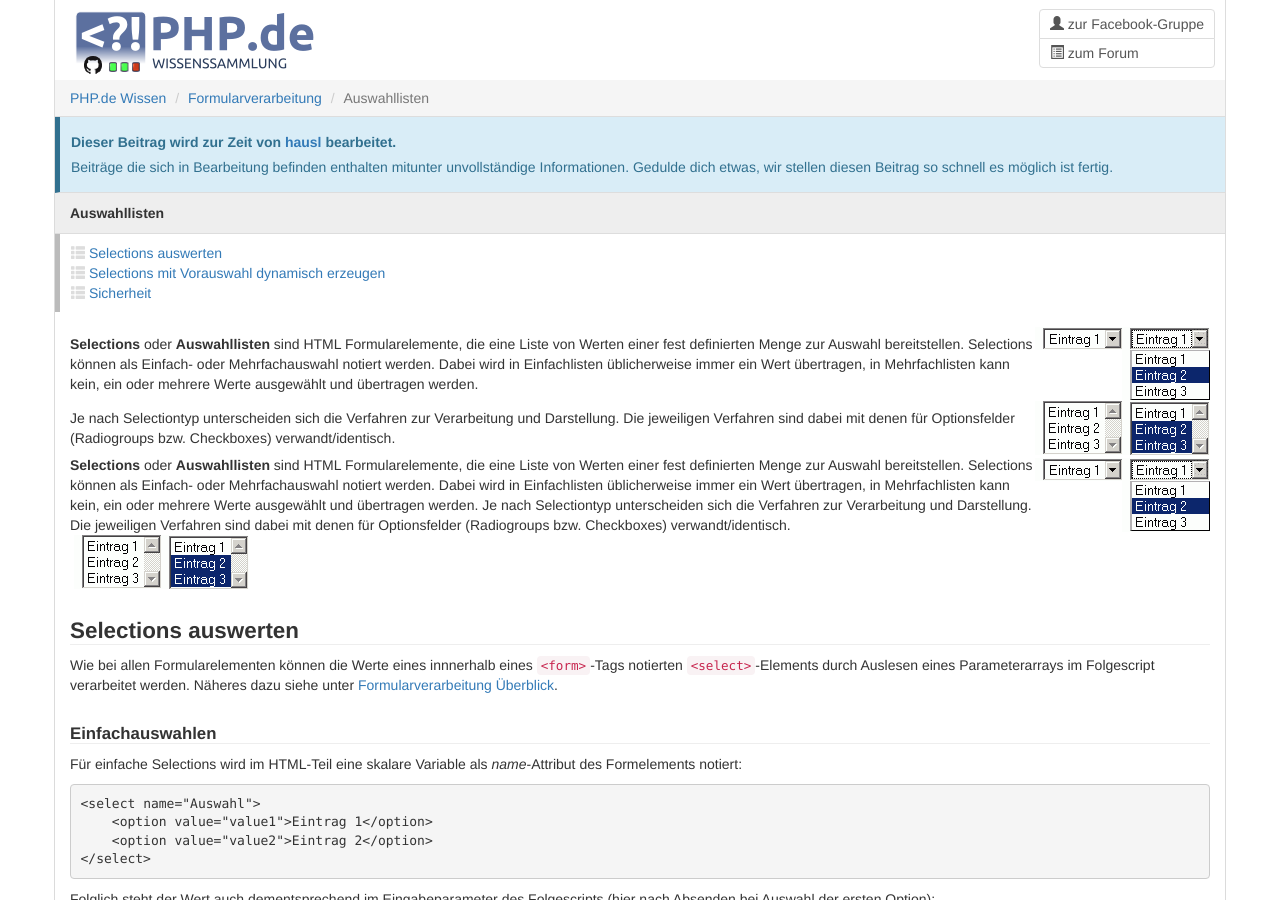
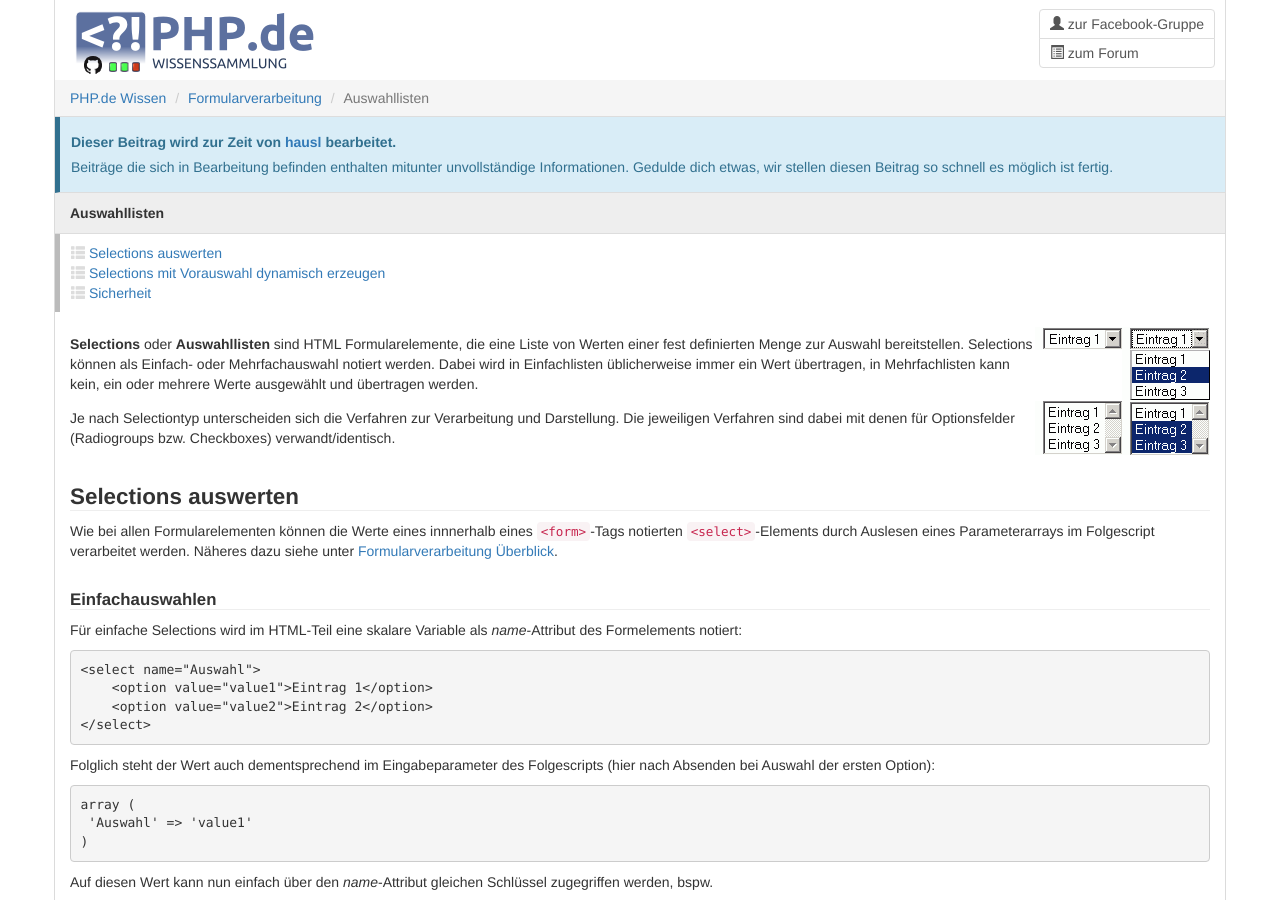
Before and after one commit to php-de/php-de.github.io, a Jekyll site: the page built from form/auswahllisten.md, in a window 1280 px wide and 900 px high. Built offline with Jekyll 4.4.1, drawn with Linux system fonts in a browser that asks for light colours; nearby versions of some CDN libraries.

Commit message:
Update auswahllisten.md

```diff
--- a/form/auswahllisten.md
+++ b/form/auswahllisten.md
@@ -30,14 +30,6 @@ entry-type: in-progress
 | **Selections** oder **Auswahllisten** sind HTML Formularelemente, die eine Liste von Werten einer fest definierten Menge zur Auswahl bereitstellen. Selections können als Einfach- oder Mehrfachauswahl notiert werden. Dabei wird in Einfachlisten üblicherweise immer ein Wert übertragen, in Mehrfachlisten kann kein, ein oder mehrere Werte ausgewählt und übertragen werden. | ![select](images/select_single_closed.gif) | ![select](images/select_single_open.gif) |
 
 | Je nach Selectiontyp unterscheiden sich die Verfahren zur Verarbeitung und Darstellung. Die jeweiligen Verfahren sind dabei mit denen für Optionsfelder (Radiogroups bzw. Checkboxes) verwandt/identisch. | ![select](images/select_multi_off.gif) | ![select](images/select_multi_selected.gif) |
-
-
-
-| **Selections** oder **Auswahllisten** sind HTML Formularelemente, die eine Liste von Werten einer fest definierten Menge zur Auswahl bereitstellen. Selections können als Einfach- oder Mehrfachauswahl notiert werden. Dabei wird in Einfachlisten üblicherweise immer ein Wert übertragen, in Mehrfachlisten kann kein, ein oder mehrere Werte ausgewählt und übertragen werden. Je nach Selectiontyp unterscheiden sich die Verfahren zur Verarbeitung und Darstellung. Die jeweiligen Verfahren sind dabei mit denen für Optionsfelder (Radiogroups bzw. Checkboxes) verwandt/identisch. | ![select](images/select_single_closed.gif) | ![select](images/select_single_open.gif) |
-
-|  | ![select](images/select_multi_off.gif) | ![select](images/select_multi_selected.gif) |
-
-
 
 
 ### Selections auswerten
```
